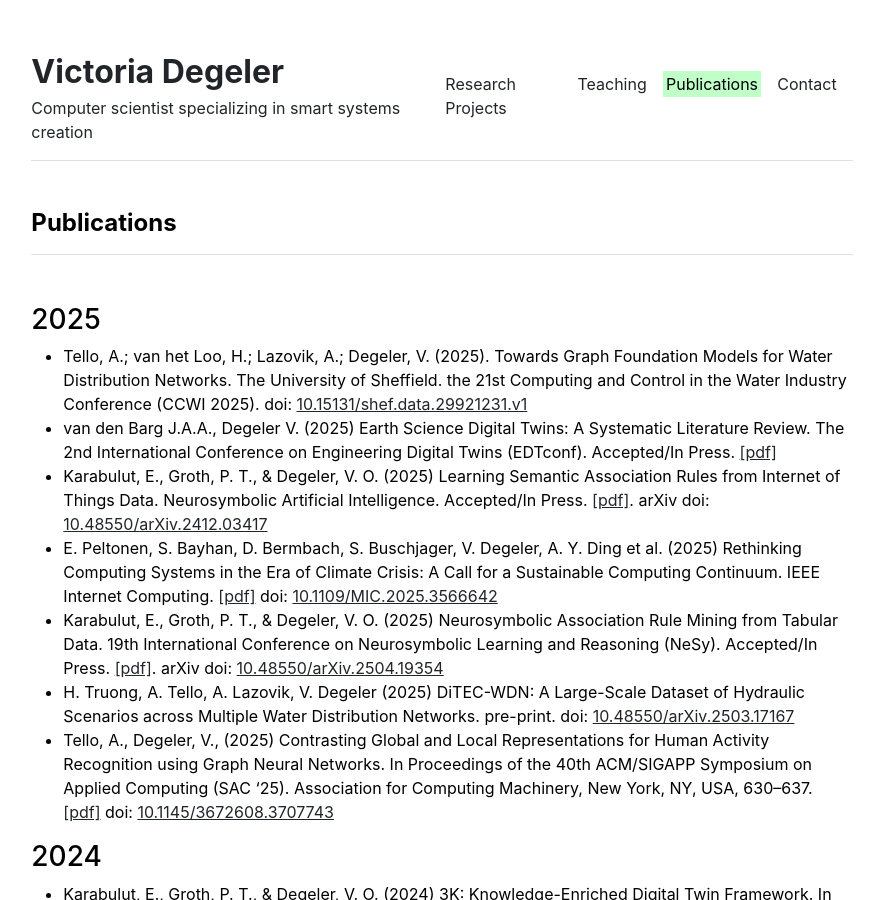
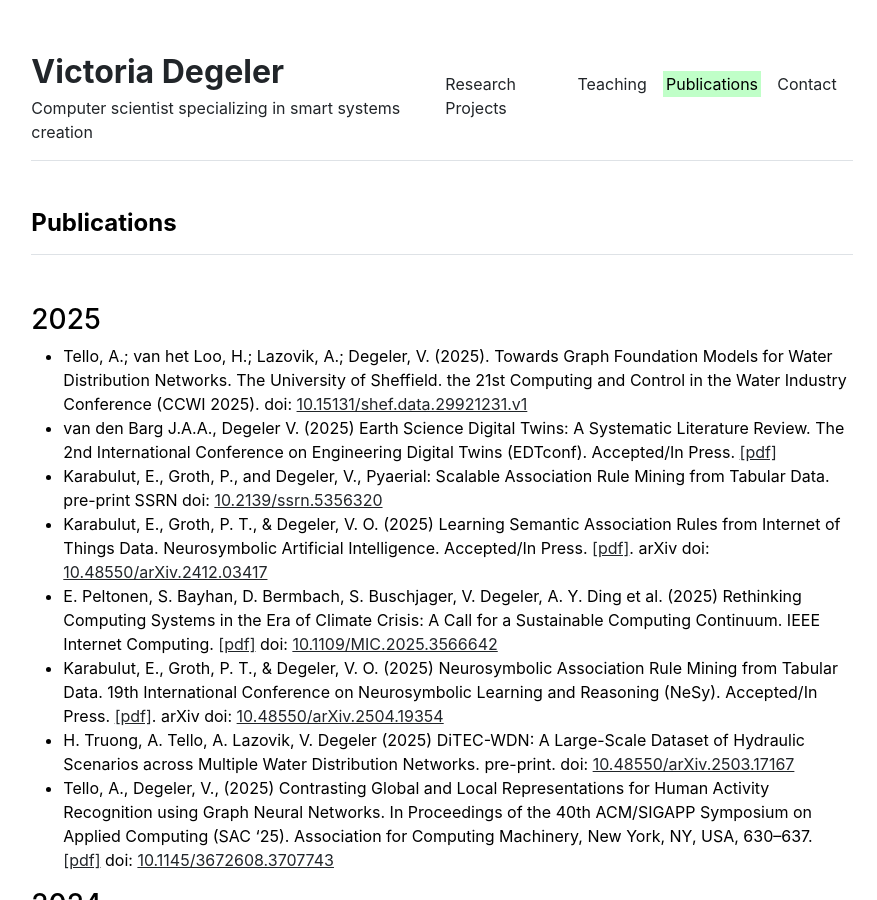
Before and after one commit to Degvik/degvik.github.io, a Jekyll site: the page built from publications.md, in a window 1280 px wide and 900 px high. Shown: the whole window, without its empty margins (198-1075 px from the left). Built offline with Jekyll 4.4.1, drawn with Linux system fonts in a browser that asks for light colours.

Commit message:
pyaerial preprint

```diff
--- a/publications.md
+++ b/publications.md
@@ -6,6 +6,7 @@ title: "Publications"
 
 - Tello, A.; van het Loo, H.; Lazovik, A.; Degeler, V. (2025). Towards Graph Foundation Models for Water Distribution Networks. The University of Sheffield. the 21st Computing and Control in the Water Industry Conference (CCWI 2025). doi: [10.15131/shef.data.29921231.v1](https://doi.org/10.15131/shef.data.29921231.v1)
 - van den Barg J.A.A., Degeler V. (2025) Earth Science Digital Twins: A Systematic Literature Review. The 2nd International Conference on Engineering Digital Twins (EDTconf). Accepted/In Press. [\[pdf\]](https://vdegeler.com/files/25ESDT.pdf)
+- Karabulut, E., Groth, P., and Degeler, V., Pyaerial: Scalable Association Rule Mining from Tabular Data. pre-print  SSRN doi: [10.2139/ssrn.5356320](http://dx.doi.org/10.2139/ssrn.5356320)
 - Karabulut, E., Groth, P. T., & Degeler, V. O. (2025) Learning Semantic Association Rules from Internet of Things Data. Neurosymbolic Artificial Intelligence. Accepted/In Press. [\[pdf\]](https://vdegeler.com/files/25SemARMfromIOT.pdf). arXiv doi: [10.48550/arXiv.2412.03417](https://doi.org/10.48550/arXiv.2412.03417)
 - E. Peltonen, S. Bayhan, D. Bermbach, S. Buschjager, V. Degeler, A. Y. Ding et al. (2025) Rethinking Computing Systems in the Era of Climate Crisis: A Call for a Sustainable Computing Continuum. IEEE Internet Computing. [\[pdf\]](https://vdegeler.com/files/25SustainableCall.pdf) doi: [10.1109/MIC.2025.3566642](https://doi.org/10.1109/MIC.2025.3566642)
 - Karabulut, E., Groth, P. T., & Degeler, V. O. (2025) Neurosymbolic Association Rule Mining from Tabular Data. 19th International Conference on Neurosymbolic Learning and Reasoning (NeSy). Accepted/In Press. [\[pdf\]](https://vdegeler.com/files/25NeSyARM.pdf). arXiv doi: [10.48550/arXiv.2504.19354](https://doi.org/10.48550/arXiv.2504.19354)
```
